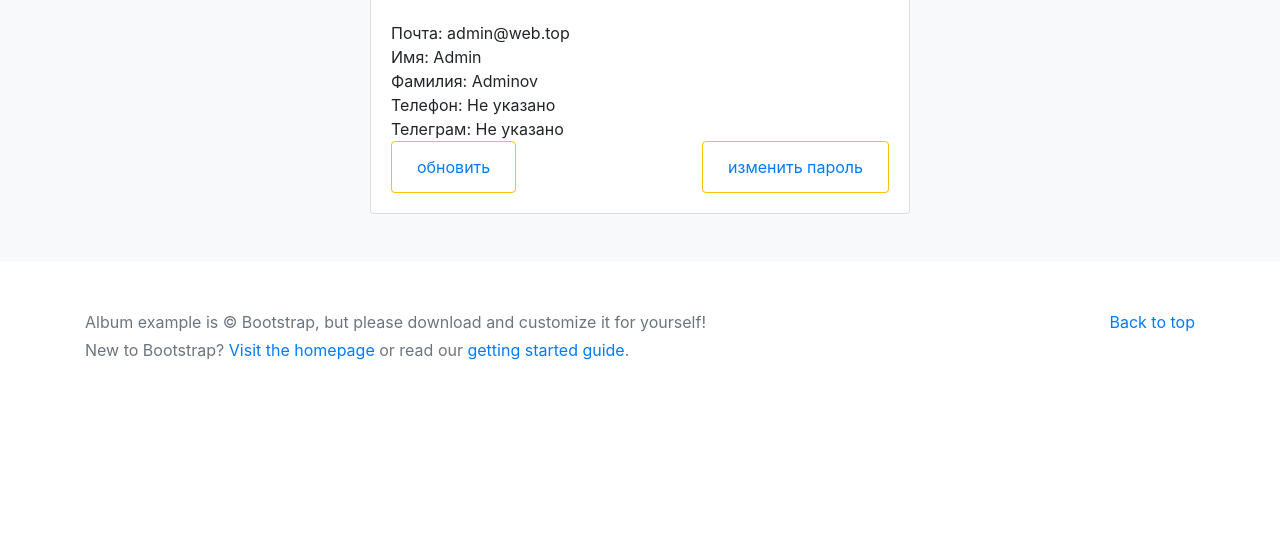
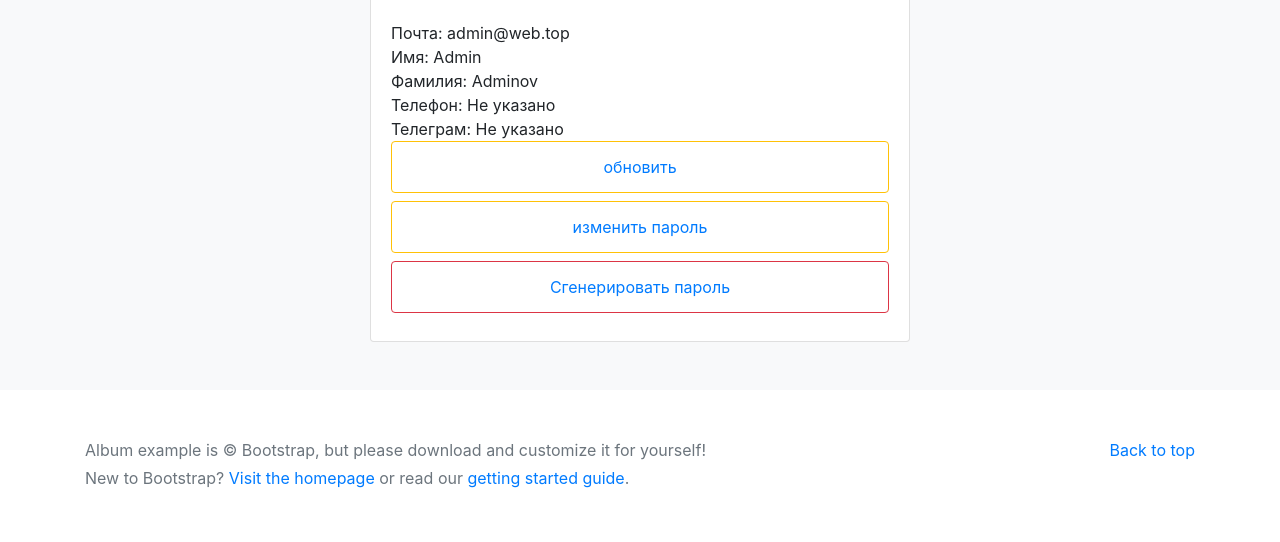
Before and after one commit to alexandr-prokhorov/DZ_Module_16_FBVShelter, a Django app: page /users/profile/ in a window 1280 px wide. Shown: the part 1101-1643 px from the top of the page. Before the commit the page ends 1461 px from the top, so only its background shows below. Run offline with Django 5.2, Linux system fonts and the light colour scheme; a user stored in the database is signed in; some libraries are stand-ins or nearby versions.

Commit message:
1)Реализована отправка письма при регистрации. 2)Реализована возможность генерации пароля пользователя и отправка уведомления при изменении пароля

```diff
--- a/users/templates/users/user_profile_read_only.html
+++ b/users/templates/users/user_profile_read_only.html
@@ -15,12 +15,19 @@
                 <span class="card-text">Фамилия: {{user.last_name|default:"Не указано"}}</span><br>
                 <span class="card-text">Телефон: {{user.phone|default:"Не указано"}}</span><br>
                 <span class="card-text">Телеграм: {{user.telegram|default:"Не указано"}}</span><br>
-                <button class="btn btn-outline-warning">
-                    <a class="btn btn-link" href="{% url 'users:user_update' %}">обновить</a>
-                </button>
-                <button class="btn btn-outline-warning float-right">
-                    <a class="btn btn-link" href="{% url 'users:user_change_password' %}">изменить пароль</a>
-                </button>
+                <div class="d-flex flex-column">
+                    <button class="btn btn-outline-warning mb-2">
+                        <a class="btn btn-link" href="{% url 'users:user_update' %}">обновить</a>
+                    </button>
+                    <button class="btn btn-outline-warning mb-2">
+                        <a class="btn btn-link" href="{% url 'users:user_change_password' %}">изменить пароль</a>
+                    </button>
+                    <button class="btn btn-outline-danger mb-2">
+                        <a class="btn btn-link" href="{% url 'users:user_generate_new_password' %}">Сгенерировать
+                            пароль</a>
+                    </button>
+                </div>
+
             </div>
         </div>
     </div>
--- a/users/urls.py
+++ b/users/urls.py
@@ -2,7 +2,7 @@ from django.urls import path
 
 from users.apps import UsersConfig
 from users.views import user_register_view, user_login_view, user_profile_view, user_logout_view, user_update_view, \
-    user_change_password_view
+    user_change_password_view, user_generate_new_password_view
 
 app_name = UsersConfig.name
 
@@ -13,5 +13,6 @@ urlpatterns = [
     path('register/', user_register_view, name='user_register'),
     path('profile/', user_profile_view, name='user_profile'),
     path('update/', user_update_view, name='user_update'),
-    path('change_password/', user_change_password_view, name='user_change_password')
+    path('change_password/', user_change_password_view, name='user_change_password'),
+    path('profile/genpassword/', user_generate_new_password_view, name='user_generate_new_password')
 ]
--- a/users/views.py
+++ b/users/views.py
@@ -1,3 +1,6 @@
+import random
+import string
+
 from django.shortcuts import render, reverse, redirect
 from django.http import HttpResponseRedirect, HttpResponse
 from django.contrib.auth import authenticate, login, logout, update_session_auth_hash
@@ -5,6 +8,7 @@ from django.contrib.auth.decorators import login_required
 from django.contrib import messages
 
 from users.forms import UserRegisterForm, UserLoginForm, UserUpdateForm, UserPasswordChangeForm
+from users.services import send_new_password, send_register_email
 
 
 def user_register_view(request):
@@ -14,6 +18,7 @@ def user_register_view(request):
             new_user = form.save(commit=False)
             new_user.set_password(form.cleaned_data['password'])
             new_user.save()
+            send_register_email(new_user.email)
             login(request, new_user)
             return HttpResponseRedirect(reverse('dogs:index'))
     else:
@@ -98,3 +103,11 @@ def user_change_password_view(request):
 def user_logout_view(request):
     logout(request)
     return redirect('dogs:index')
+
+@login_required
+def user_generate_new_password_view(request):
+    new_password = ''.join(random.sample((string.ascii_letters + string.digits), 12))
+    request.user.set_password(new_password)
+    request.user.save()
+    send_new_password(request.user.email, new_password)
+    return redirect(reverse('dogs:index'))
```
